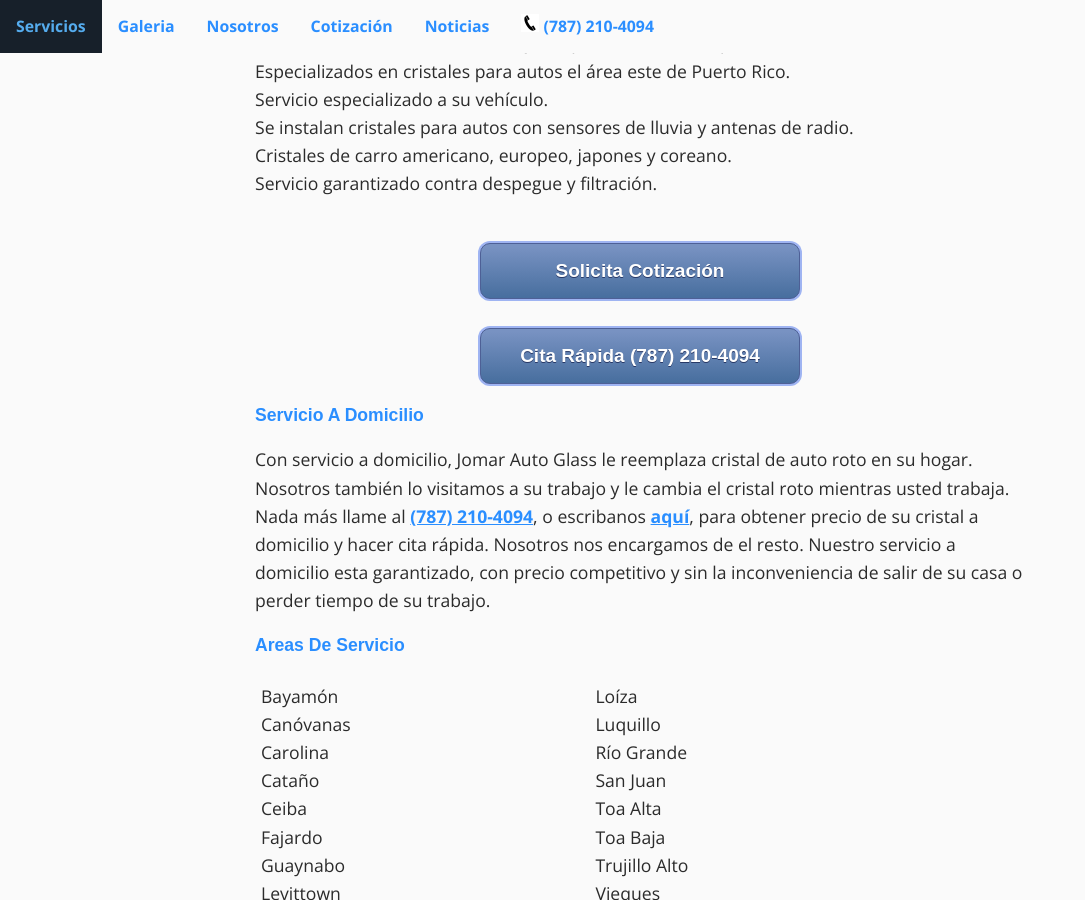
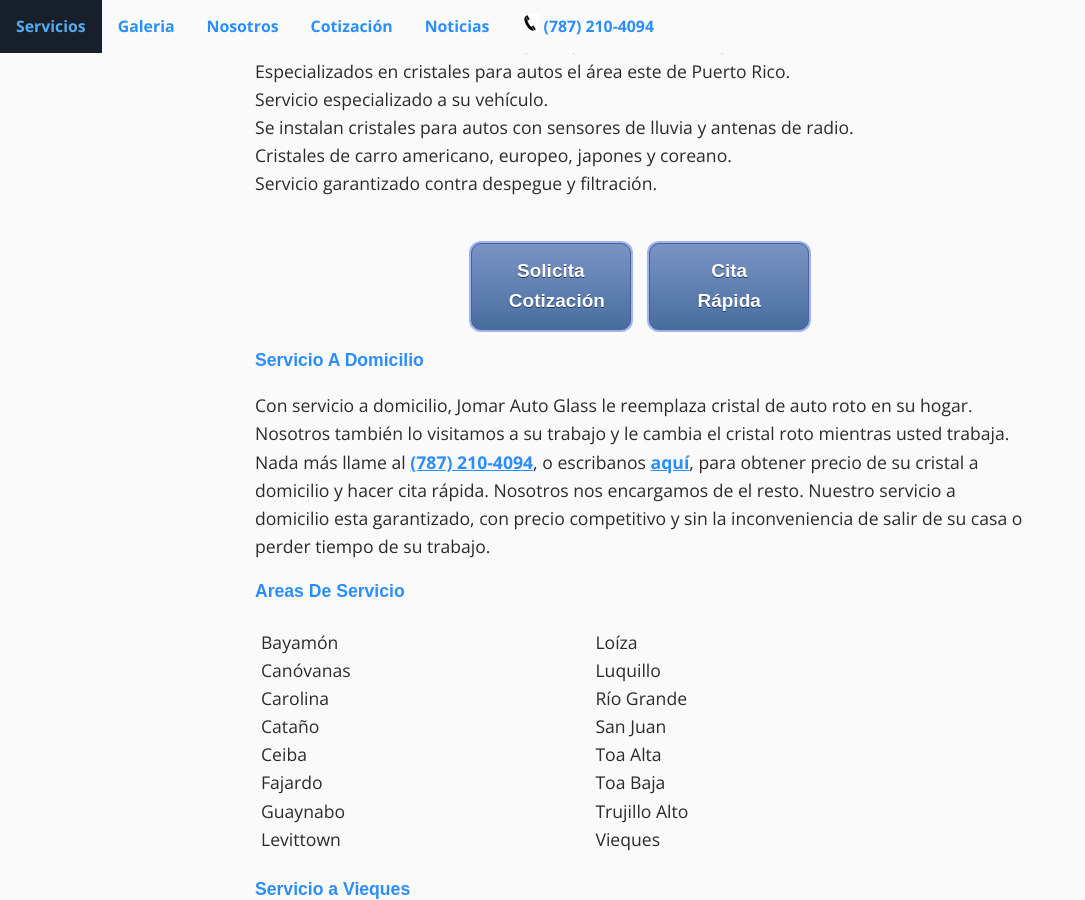
Before and after one commit to mariotalavera/jomarautoglass.com, a Jekyll site: the page built from index.md, in a window 1280 px wide and 900 px high, scrolled down 320 px. Shown: the whole window, without its empty margins (0-1085 px from the left). Built offline with Jekyll 4.4.1, drawn with Linux system fonts in a browser that asks for light colours; some web fonts are replaced; some of the changed text lies outside the part shown.

Commit message:
revising call or quote

```diff
--- a/_includes/quote_or_call.html
+++ b/_includes/quote_or_call.html
@@ -1,9 +1,9 @@
 <p align="center">
 	<a href="{{ site.baseurl }}/cotizacion/index.html" class="myButton"
-	style="color: white; text-decoration: none; width: 320px; text-align: center;" title="Solicita Cotización">
-	Solicita Cotización</a>
-	<br><br>
+	style="color: white; text-decoration: none; width: 160px; text-align: center;" title="Solicita Cotización">
+	Solicita<br/> Cotización</a>
+	&nbsp;&nbsp;
 	<a href="tel:{{ site.phones-link }}" class="myButton"
-	style="color: white; text-decoration: none; width: 320px; text-align: center;" title="Cita Rápida {{ site.phones }}">
-	Cita Rápida {{ site.phones }}</a>
+	style="color: white; text-decoration: none; width: 160px; text-align: center;" title="Cita Rápida {{ site.phones }}">
+	Cita<br/> Rápida</a>
 </p>
```
Also changed, not shown: _sass/_layout.scss (+0 -90 lines).
